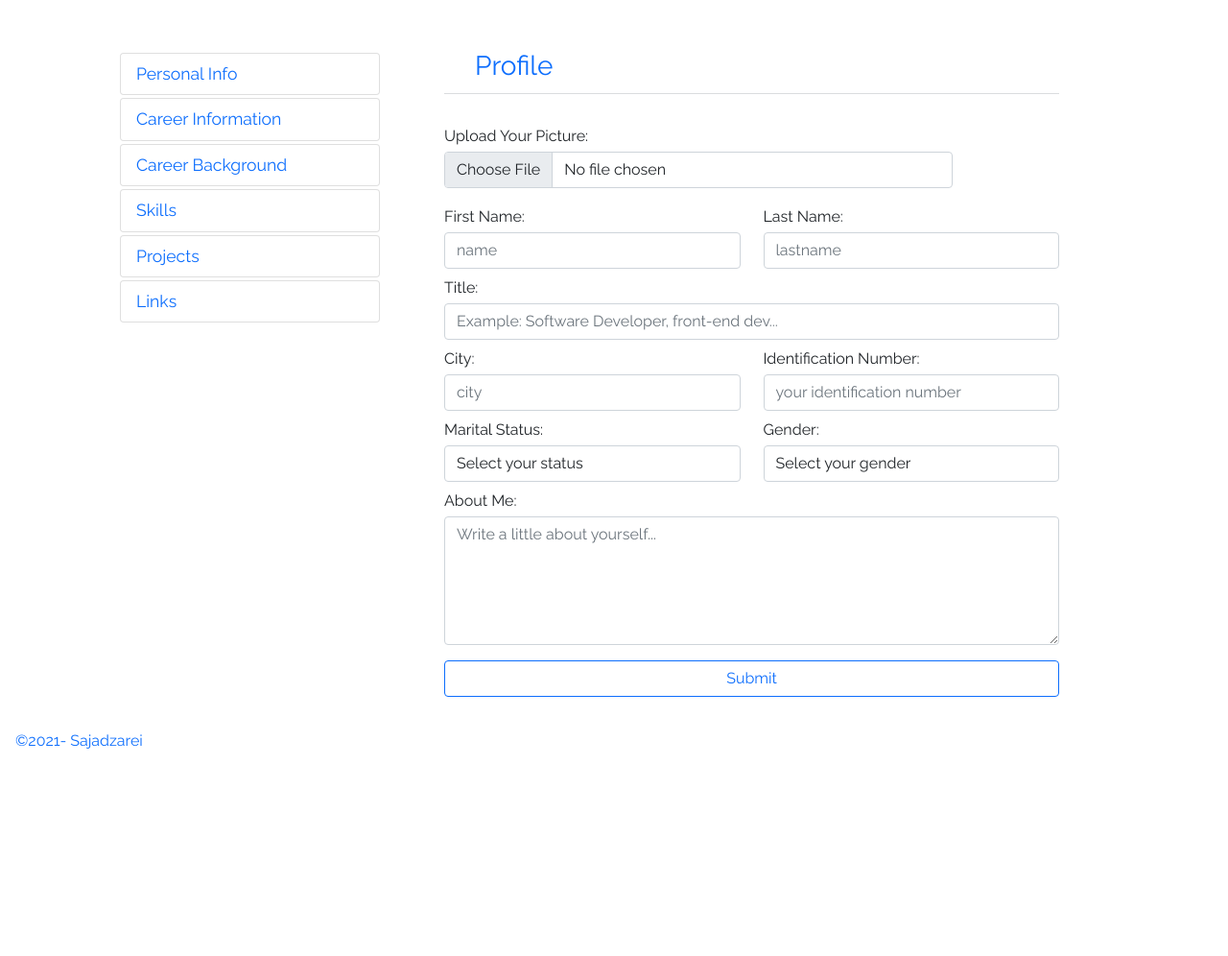
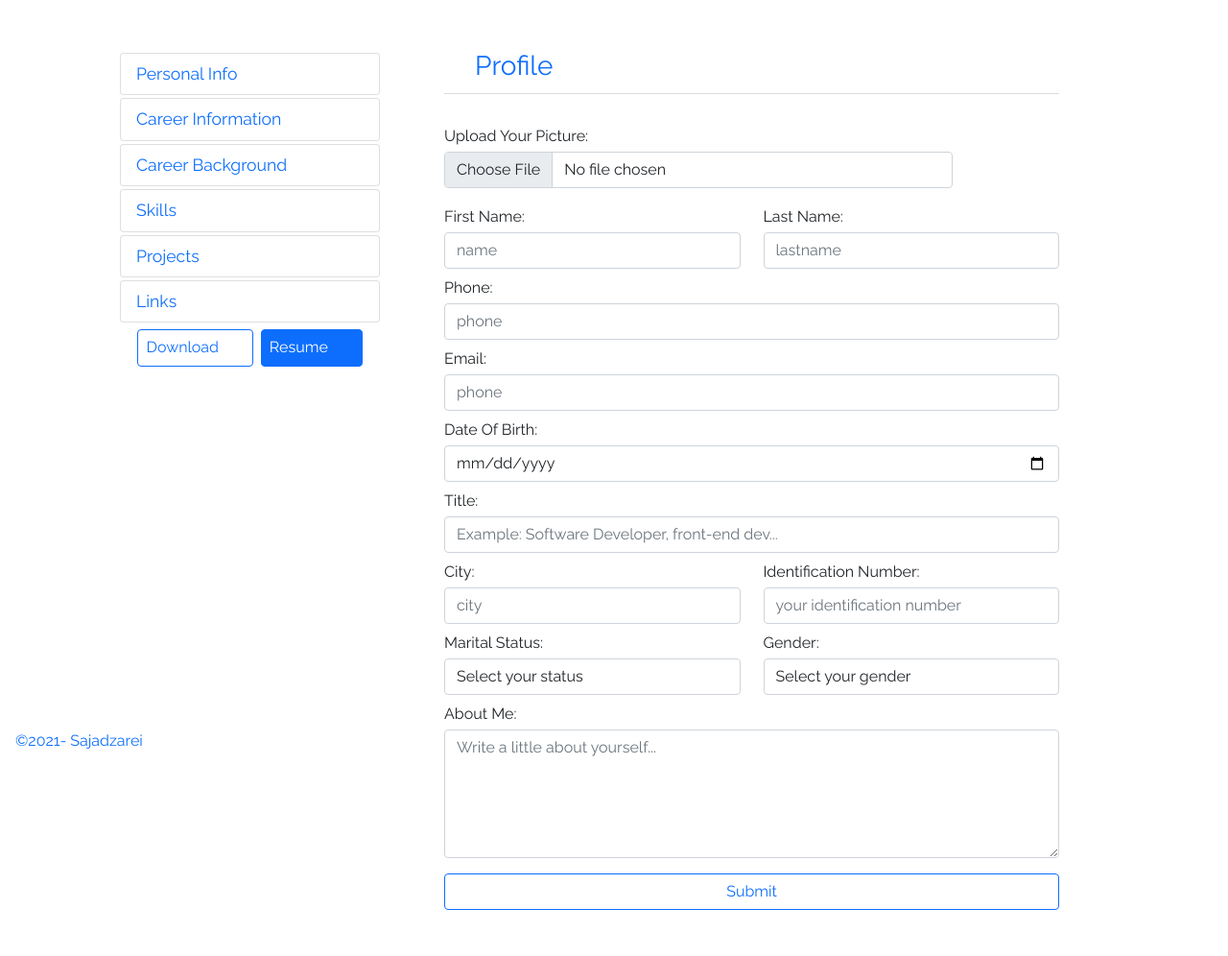
Before and after one commit to zareisajad/resume-builder-flask, a Flask app: page /profile in a window 1280 px wide. Shown: the whole page at 96% size. Before the commit the page ends 780 px from the top, so only its background shows below. Run offline with Flask 2, Linux system fonts and the light colour scheme.

Commit message:
created resume and user tables

```diff
--- a/app/__init__.py
+++ b/app/__init__.py
@@ -10,8 +10,8 @@ app = Flask(__name__)
 app.config.from_object(Config)
 db = SQLAlchemy(app)
 migrate = Migrate(app, db)
-#login = LoginManager(app)
-# login.login_view = "login"
+login = LoginManager(app)
+login.login_view = "login"
 
 
 from app import routes
--- a/app/routes.py
+++ b/app/routes.py
@@ -1,6 +1,11 @@
 from flask import render_template, redirect, url_for, request
-#from flask_login import current_user, login_required, login_user, logout_user
-from app import app
+from flask_login import current_user, login_required, login_user, logout_user
+from app import app, login
+
+
+@login.user_loader
+def load_user(id):
+    return User.query.get(int(id))
 
 
 @app.route('/profile', methods=['POST', 'GET'])
@@ -31,3 +36,9 @@ def projects():
 @app.route('/profile/links', methods=['POST', 'GET'])
 def links():
     return render_template('links.html', title='Links')
+
+
+@app.route('/profile/resume', methods=['POST', 'GET'])
+def resume():
+    #resume = Resume.query.all()
+    return render_template('resume.html')
--- a/app/templates/base.html
+++ b/app/templates/base.html
@@ -10,9 +10,9 @@
     <title> {% if title %} {{title}} {% else %} Resume Builder {% endif %} </title>
 </head>
 <body>
-    <main role="main" class="container">
+    <main class="container">
         <div class="row mt-5 mb-5 text-capitalize">
-            <div class="sub-container col-md-3 ms-5 p-1">
+            <div class="col-md-3 ms-5 p-1">
                 <div class="text-primary text-capitalize">
                   <a href="{{ url_for('profile') }}">
                     <li class="list-group-item rounded text-primary">
@@ -44,13 +44,21 @@
                       Links
                     </li>
                   </a>
+                  <div class="text-center">
+                    <a class="btn btn-outline-primary  ms-1 ps-2" href="">Download
+                        <i style="vertical-align: middle;" class="material-icons">&#xe2c4;</i>
+                    </a>
+                    <a class="btn btn-primary m-1 ps-2" href="{{ url_for('resume') }}">Resume
+                        <i style="vertical-align: middle;" class="material-icons">&#xe417;</i>
+                    </a>
+                  </div>
                     <p class="mt-5 ms-3 text-primary fixed-bottom">
                         &copy;2021- <a href="https://sajadzarei.ir">sajadzarei</a>
                     </p>
                 </div>
             </div>
             <!-- right side -->
-            <div class="sub-container col-md-7 ms-5">
+            <div class="col-md-7 ms-5">
                 <h3 class="text-primary"><i class="material-icons h2 text-primary" style="vertical-align: middle;">&#xe24d;</i> {% if title %} {{title}} {% else %}Flask Resume Builder{% endif %} </h3>
             <hr class="text-muted">
             <!-- flash messages -->
--- a/app/templates/profile.html
+++ b/app/templates/profile.html
@@ -20,6 +20,18 @@
         <div class="col-md-6">
             <label class="mb-1"  for="cardid">Last Name:</label>
             <input class="form-control" type="text" name="cardid" placeholder="lastname" required>
+        </div>
+        <div class="col-md-12">
+            <label class="mb-1 mt-2" for="cardid">Phone:</label>
+            <input class="form-control" type="tel" name="cardid" placeholder="phone" required>
+        </div>
+        <div class="col-md-12">
+            <label class="mb-1 mt-2" for="cardid">Email:</label>
+            <input class="form-control" type="email" name="cardid" placeholder="phone" required>
+        </div>
+        <div class="col-md-12">
+            <label class="mb-1 mt-2" for="cardid">Date of birth:</label>
+            <input class="form-control" type="date" name="cardid" placeholder="phone" required>
         </div>
         <div class="col-md-12">
             <label class="mb-1 mt-2" for="cardid">Title:</label>
--- a/config.py
+++ b/config.py
@@ -14,3 +14,7 @@ class Config(object):
     SQLALCHEMY_DATABASE_URI = os.environ.get('DATABASE_URL') or \
         'sqlite:///' + os.path.join(basedir, 'app.db')
     SQLALCHEMY_TRACK_MODIFICATIONS = False  # Avoids SQLAlchemy warning
+    # set size limit for upload files
+    MAX_CONTENT_LENGTH = 3 * 1000 * 1000
+    # Upload paths
+    UPLOAD_PATH = os.path.join('app/static/images')
```
Also changed, not shown: app/models.py (+38 -0 lines), app/templates/resume.html (added, +26 -0 lines).
